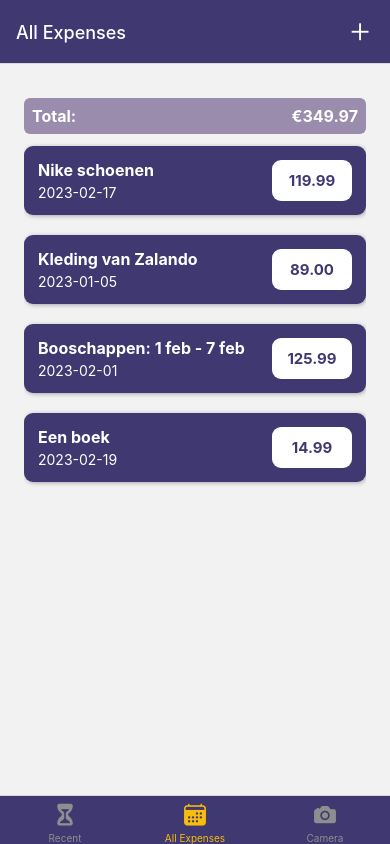
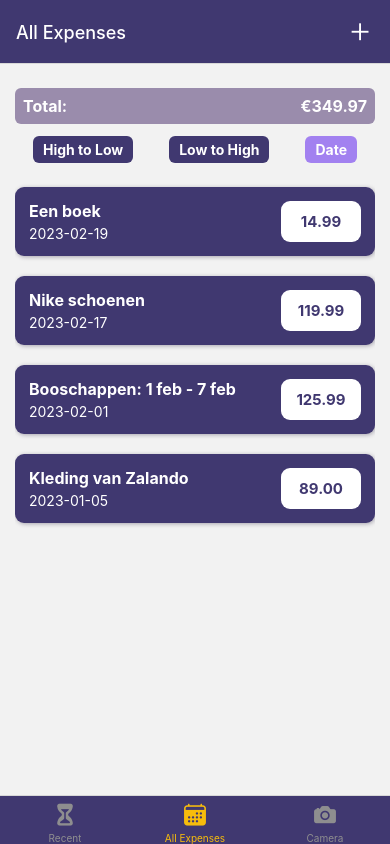
Before and after one commit to DaanVerheij/expense-tracker, a React Native app: screen /AllExpenses in a window 390 px wide. Built offline with nearby package versions, Linux system fonts and the light colour scheme.

Commit message:
Added function to sort expenses on High to low, low to high and date

```diff
--- a/components/ExpensesOutput/ExpensesOutput.js
+++ b/components/ExpensesOutput/ExpensesOutput.js
@@ -1,38 +1,92 @@
-import { StyleSheet, Text, View } from 'react-native';
+import React, { useState } from 'react';
+import { StyleSheet, Text, View, TouchableOpacity } from 'react-native';
 
 import { GlobalStyles } from '../../constants/styles';
 import ExpensesList from './ExpensesList';
 import ExpensesSummary from './ExpensesSummary';
 
-// deze functie toon een samenvatting van uitgaven, en een fallbacktext afhankelijk of er uitgaven zijn
 function ExpensesOutput({ expenses, expensesPeriod, fallbackText }) {
+  const [sortType, setSortType] = useState('date');
+
+  const sortedExpenses = expenses.sort((a, b) => {
+    if (sortType === 'high-to-low') {
+      return b.amount - a.amount;
+    } else if (sortType === 'low-to-high') {
+      return a.amount - b.amount;
+    } else if (sortType === 'date') {
+      return new Date(b.date) - new Date(a.date);
+    }
+  });
+
   let content = <Text style={styles.infoText}>{fallbackText}</Text>;
 
-  if (expenses.length > 0) {
-    content = <ExpensesList expenses={expenses} />;
+  if (sortedExpenses.length > 0) {
+    content = <ExpensesList expenses={sortedExpenses} />;
   }
 
   return (
     <View style={styles.container}>
       <ExpensesSummary expenses={expenses} periodName={expensesPeriod} />
+      <View style={styles.filters}>
+        <TouchableOpacity
+          style={[styles.filterButton, sortType === 'high-to-low' && styles.activeFilterButton]}
+          onPress={() => setSortType('high-to-low')}
+        >
+          <Text style={[styles.filterButtonText, sortType === 'high-to-low' && styles.activeFilterButtonText]}>High to Low</Text>
+        </TouchableOpacity>
+        <TouchableOpacity
+          style={[styles.filterButton, sortType === 'low-to-high' && styles.activeFilterButton]}
+          onPress={() => setSortType('low-to-high')}
+        >
+          <Text style={[styles.filterButtonText, sortType === 'low-to-high' && styles.activeFilterButtonText]}>Low to High</Text>
+        </TouchableOpacity>
+        <TouchableOpacity
+          style={[styles.filterButton, sortType === 'date' && styles.activeFilterButton]}
+          onPress={() => setSortType('date')}
+        >
+          <Text style={[styles.filterButtonText, sortType === 'date' && styles.activeFilterButtonText]}>Date</Text>
+        </TouchableOpacity>
+      </View>
       {content}
     </View>
   );
 }
 
-export default ExpensesOutput;
-
 const styles = StyleSheet.create({
   container: {
     flex: 1,
-    paddingHorizontal: 24,
-    paddingTop: 34,
-    paddingBottom: 0,
+    marginHorizontal: 15,
+    marginTop: 24,
+  },
+  filters: {
+    flexDirection: 'row',
+    alignItems: 'center',
+    justifyContent: 'space-around',
+    marginVertical: 12,
+  },
+  filterButton: {
+    paddingHorizontal: 10,
+    paddingVertical: 5,
+    backgroundColor: GlobalStyles.colors.primary500,
+    borderRadius: 6,
+  },
+  filterButtonText: {
+    fontSize: 14,
+    color: 'white',
+    fontWeight: 'bold',
+  },
+  activeFilterButton: {
+    backgroundColor: GlobalStyles.colors.primary200,
+  },
+  activeFilterButtonText: {
+    color: '#fff',
   },
   infoText: {
-    color: 'black',
-    fontSize: 16,
     textAlign: 'center',
-    marginTop: 32,
+    color: '#888',
+    fontSize: 18,
+    marginVertical: 20,
   },
 });
+
+export default ExpensesOutput;
--- a/screens/ImagePicker.js
+++ b/screens/ImagePicker.js
@@ -79,13 +79,16 @@ function ImagePicker() {
 
   let imagePreview = <Text>No images taken yet.</Text>;
 
-  if (pickedImages.length > 0) {
-    imagePreview = pickedImages.map((uri, index) => (
-      <TouchableOpacity key={uri} onPress={() => removeImageHandler(index)}>
+if (pickedImages.length > 0) {
+  imagePreview = pickedImages.map((uri, index) => (
+    <View key={uri} style={styles.imageContainer}>
+      <TouchableOpacity onPress={() => removeImageHandler(index)}>
         <Image style={styles.image} source={{ uri }} />
       </TouchableOpacity>
-    ));
-  }
+      <Text style={styles.imageText}>Image {index + 1}</Text>
+    </View>
+  ));
+}
 
   return (
     <View style={styles.container}>
```
